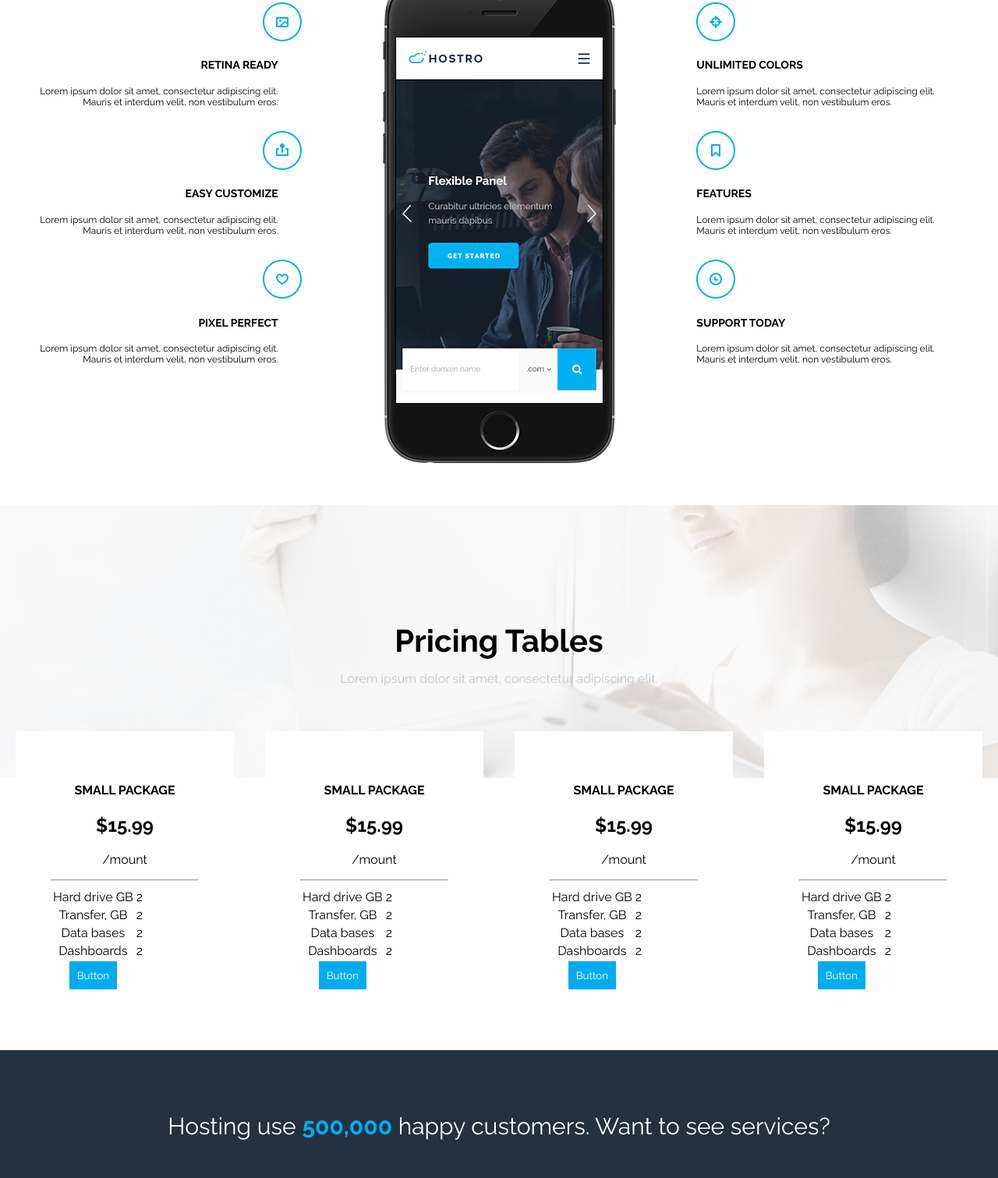
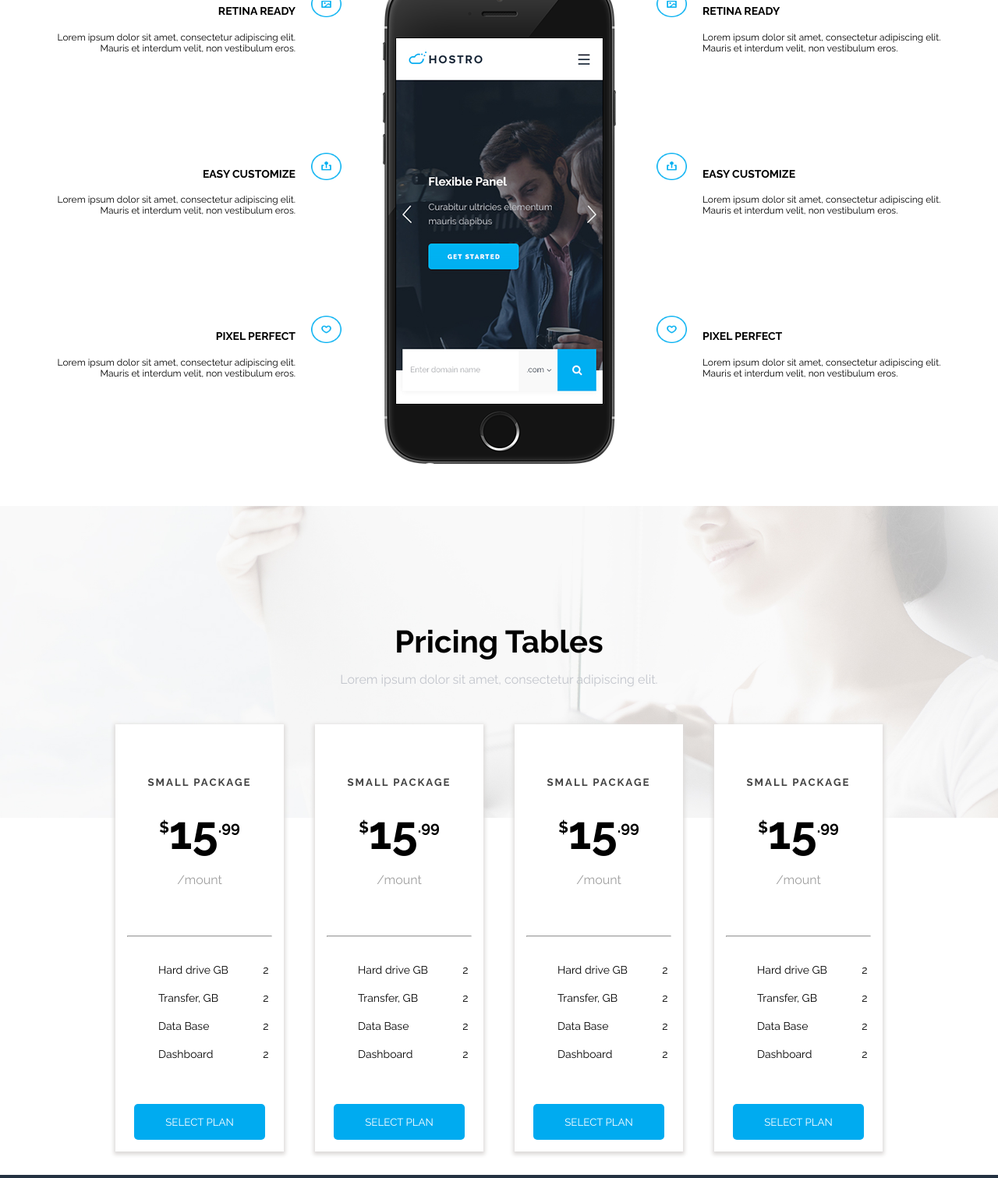
Before and after one commit to Antouche/Proyectos-Coderhouse, a plain HTML site: page Tareas/Proyecto_04/index.html in a window 1280 px wide. Shown: the part 1289-2800 px from the top of the page at 78% size. Drawn offline with Linux system fonts and the light colour scheme.

Commit message:
Se sube proyecto 4 con cambios

```diff
--- a/Tareas/Proyecto_04/assets/css/style.css
+++ b/Tareas/Proyecto_04/assets/css/style.css
@@ -1,6 +1,7 @@
 html, body{
   margin: 0;
   padding: 0;
+  font-family: 'Raleway', 'Open Sans', sans-serif;
 }
 
 header{
@@ -38,7 +39,7 @@ nav a{
 
 nav li {
   color: #000000;
-  font-family: 'Raleway', 'Open Sans', sans-serif;
+
   font-size: 12px;
   display: inline;
   text-align: right;
@@ -123,6 +124,8 @@ padding: 50px 10px 10px 50px;
   font-size: 12px;
 }
 
+
+
 .tituloseccion2{
   text-align: center;
   font-family: 'Raleway', 'Open Sans', sans-serif;
@@ -142,6 +145,7 @@ padding: 50px 10px 10px 50px;
   flex-direction: row;
   text-align: center;
   margin: 0 auto 50px;
+  width: 90%;
 }
 
 .seccion2 h3{
@@ -171,31 +175,35 @@ padding: 50px 10px 10px 50px;
     flex-grow: 1;
     text-align: right;
     position: relative;
-    padding-right: 40px;
+    padding-right: 10px;
+    display: flex;
+    flex-direction: row-reverse;
+
 
 }
-
-.articulosizq li{
-  list-style: none;
-  text-align: right;
+.textosizq{
+  flex-grow: 1;
 }
 
-.articulosizq li h4{
+.textosizq h4{
     color: #000000;
     font-size: 14px;
-    padding-right: 30px;
+    padding-right: 20px;
 }
 
-.articulosizq li p{
+.textosizq p{
   font-size: 12px;
   margin: 0;
   text-align: right;
   padding-bottom: 30px;
-  padding-right: 30px;
+  padding-right: 20px;
 }
 
 .articulosizq img{
   text-align: right;
+  width: 18%;
+  height: 18%;
+
 }
 
 .articleimg{
@@ -208,29 +216,33 @@ padding: 50px 10px 10px 50px;
     flex-grow: 1;
     text-align: left;
     position: relative;
-    padding-right: 50px;
+    padding-left: 10px;
+     display: flex;
+    flex-direction: row;
 }
 
-.articulosder li{
-  list-style: none;
-  text-align: left;
+.textosder{
+  flex-grow: 1;
 }
 
-.articulosder li h4{
+.textosder h4{
     color: #000000;
     font-size: 14px;
+    padding-left: 20px;
 }
 
-.articulosder li p{
+.textosder p{
   font-size: 12px;
   margin: 0;
   text-align: left;
   padding-bottom: 30px;
+  padding-left: 20px;
 }
 
 .articulosder img{
   text-align: left;
-  margin: 0;
+  width: 18%;
+  height: 18%;
 }
 
 .planes{
@@ -238,7 +250,7 @@ padding: 50px 10px 10px 50px;
 }
 
  .titulosplanes{
-  height: 350px;
+  height: 400px;
   background: url(../img/pricing-bg.jpg) no-repeat center center;
   background-size: cover;
 
@@ -266,33 +278,104 @@ text-align: center;
 }
 
 .seccionplanes{
+  width: 80%;
   clear: both;
   display:flex;
   flex-direction: row;
    flex-grow: 1;
-   text-align: center;
+   margin: 0 auto;
 
 
 
 }
 
 .cadaplan{
+  padding: 30px 0px;
+}
 
-  padding: 30px;
+
+.cadaplan h2{
+  font-size: 60px;
+  margin: 0px;
+
+
+}
+
+.cadaplan h5{
+  letter-spacing: 2px;
+  color: #434343;
+}
+
+.cadaplan p{
+color:#a0a0a0;
+
+}
+
+.hrcolor{
+color:red;
+
+}
+
+
+.cadaplan sup{
+  font-size: 20px;
+
+}
+
+.cadaplan ul li{
+  list-style: none;
+  text-align: left;
+}
+
+.cadaplan ul li span{
+  text-align: right;
+  color:red;
+}
+
+.buttonplanes a button{
+  padding:15px 40px;
+  background-color:#00abf0;
+  color:#ffffff;
+  border: none;
+  border-radius: 5px
+}
+
+.flexlistas{
+   display:flex;
+  flex-direction: row;
+  text-align: center;
+}
+
+.flexlistas ul li{
+    font-size: 14px;
+  padding: 10px 0;
+
+}
+
+.lista1{
+  flex-grow: 1;
+
+}
+.lista2{
+  flex-grow: 1;
+
 }
 
 .descripcionplanes{
-  margin: -60px 20px 30px 20px;
+  margin: -120px 20px 30px 20px;
   font-family: 'Raleway', 'Open Sans', sans-serif;
   flex-grow: 1;
   text-align: center;
  padding: 15px;
  clear: both;
  background-color: #ffffff;
+ box-shadow: 0px 2px 5px 2px #dddad9;
+
 }
 
-.descripcionplanes h3{
+.descripcionplanes h2{
   text-align: center;
+
 }
 
 .descripcionplanes p{
@@ -316,6 +399,7 @@ text-align: center;
 .prefooter p{
   color: #ffffff;
   font-size: 30px;
+  font-weight: lighter;
 
 }
 
@@ -328,15 +412,15 @@ text-align: center;
 footer{
 	background-color: #151d26;
 	clear: both;
-
+  display: flex;
+  flex-direction: row;
 }
 .textofooter{
-  display: inline-block;
+  flex-grow: 1;
 }
 
 footer p{
-    margin: 0 auto;
-    padding:30px 15px 30px 0;
+  margin-left: 20px;
 	color: #c2c5cc;
   font-family: 'Raleway', 'Open Sans', sans-serif;
 }
@@ -344,6 +428,8 @@ footer p{
 footer nav{
   display: inline;
   text-align: right;
+  flex-grow: 1;
+  margin-right: 20px;
 }
 footer nav li {
   color: #c2c5cc;
--- a/Tareas/Proyecto_04/index.html
+++ b/Tareas/Proyecto_04/index.html
@@ -3,7 +3,7 @@
 <head>
 	<title>A Web Page</title>
 	<meta charset="UTF-8">
-	<link href='https://fonts.googleapis.com/css?family=Raleway:400,700' rel='stylesheet' type='text/css'>
+	<link href='https://fonts.googleapis.com/css?family=Raleway:400,300,700' rel='stylesheet' type='text/css'>
 	<link rel="stylesheet" type="text/css" href="assets/css/style.css">
 	<script type="text/javascript"></script>
 </head>
@@ -61,22 +61,27 @@
 	<div class="seccion2">
 	<div class="columns">
 		<article class="articulosizq">
-			<ul>
-			<li><img src="assets/img/ser1.png">
+			<img src="assets/img/ser1.png">
+
+			<div class="textosizq">
 			<h4>RETINA READY</h4>
-			<p>Lorem ipsum dolor sit amet, consectetur adipiscing elit. Mauris et interdum velit, non vestibulum eros.</p> </li>
+			<p>Lorem ipsum dolor sit amet, consectetur adipiscing elit. Mauris et interdum velit, non vestibulum eros.</p> </div>
+			</article>
+		<article class="articulosizq">
 
-
-			<li><img src="assets/img/ser2.png">
+			<img src="assets/img/ser2.png">
+			<div class="textosizq">
 			<h4>EASY CUSTOMIZE</h4>
 			<p>Lorem ipsum dolor sit amet, consectetur adipiscing elit.
-Mauris et interdum velit, non vestibulum eros.</p></li>
-		<li>
+Mauris et interdum velit, non vestibulum eros.</p></div>
+		</article>
+		<article class="articulosizq">
 			<img src="assets/img/ser3.png">
+
+			<div class="textosizq">
 			<h4>PIXEL PERFECT</h4>
 			<p>Lorem ipsum dolor sit amet, consectetur adipiscing elit.
-Mauris et interdum velit, non vestibulum eros.</p></li>
-		</ul>
+Mauris et interdum velit, non vestibulum eros.</p></div>
 		</article>
 	</div>
 	<div class="columns">
@@ -86,19 +91,27 @@ Mauris et interdum velit, non vestibulum eros.</p></li>
 	</div>
 	<div class="columns">
 		<article class="articulosder">
-			<ul>
-			<li>
-			<img src="assets/img/ser4.png">
-			<h4>UNLIMITED COLORS</h4>
-			<p>Lorem ipsum dolor sit amet, consectetur adipiscing elit. Mauris et interdum velit, non vestibulum eros.</p></li>
+			<img src="assets/img/ser1.png">
 
-			<li><img src="assets/img/ser5.png">
-			<h4>FEATURES</h4>
-			<p>Lorem ipsum dolor sit amet, consectetur adipiscing elit. Mauris et interdum velit, non vestibulum eros.</p></li>
+			<div class="textosder">
+			<h4>RETINA READY</h4>
+			<p>Lorem ipsum dolor sit amet, consectetur adipiscing elit. Mauris et interdum velit, non vestibulum eros.</p> </div>
+			</article>
+		<article class="articulosder">
 
-			<li><img src="assets/img/ser6.png">
-			<h4>SUPPORT TODAY</h4>
-			<p>Lorem ipsum dolor sit amet, consectetur adipiscing elit. Mauris et interdum velit, non vestibulum eros.</p></li>
+			<img src="assets/img/ser2.png">
+			<div class="textosder">
+			<h4>EASY CUSTOMIZE</h4>
+			<p>Lorem ipsum dolor sit amet, consectetur adipiscing elit.
+Mauris et interdum velit, non vestibulum eros.</p></div>
+		</article>
+		<article class="articulosder">
+			<img src="assets/img/ser3.png">
+
+			<div class="textosder">
+			<h4>PIXEL PERFECT</h4>
+			<p>Lorem ipsum dolor sit amet, consectetur adipiscing elit.
+Mauris et interdum velit, non vestibulum eros.</p></div>
 		</article>
 	</div>
 	</div>
@@ -112,152 +125,200 @@ Mauris et interdum velit, non vestibulum eros.</p></li>
 	</div>
 </div>
 	<div class="seccionplanes">
-	<article class="descripcionplanes">
+	<article class="descripcionplanes" >
 		<div class="cadaplan">
 
-				<h4>SMALL PACKAGE</h4>
+				<h5>SMALL PACKAGE</h5>
 
 
-				<h2>$15.99</h2>
+				<h2><sup>$</sup>15<sup>.99</sup></h2>
 				<p>/mount</p>
+			<br>
+			<br>
+
+				<hr>
+			<div class="flexlistas">
+			<div class="lista1">
+			<ul>
+
+				<li>Hard drive GB </li>
 
 
-				<hr>
+				<li>Transfer, GB</li>
 
 
-			<table>
-			</tr>
-				<td>Hard drive GB</td>
-				<td>2</td>
-			</tr>
-			<tr>
-				<td>Transfer, GB</td>
-				<td>2</td>
-			</tr>
-			<tr>
-				<td>Data bases</td>
-				<td>2</td>
-			</tr>
-			<tr>
-				<td>Dashboards</td>
-				<td>2</td>
-			</tr>
-			<tr>
-				<td><a href="#"><button>Button</button></a></td>
-			</tr>
-
-		</table>
-		</div>
-	</article>
-	<article class="descripcionplanes">
-		<div class="cadaplan" >
-
-				<h4>SMALL PACKAGE</h4>
+				<li>Data Base</li>
 
 
-				<h2>$15.99</h2>
-				<p>/mount</p>
+				<li>Dashboard</li>
+			</ul>
+			</div>
+			<div class="lista2">
+			<ul>
+
+				<li>2 </li>
 
 
-				<hr>
+				<li>2</li>
 
 
-			<table>
-			</tr>
-				<td>Hard drive GB</td>
-				<td>2</td>
-			</tr>
-			<tr>
-				<td>Transfer, GB</td>
-				<td>2</td>
-			</tr>
-			<tr>
-				<td>Data bases</td>
-				<td>2</td>
-			</tr>
-			<tr>
-				<td>Dashboards</td>
-				<td>2</td>
-			</tr>
-			<tr>
-				<td><a href="#"><button>Button</button></a></td>
-			</tr>
-
-		</table>
-		</div>
-	</article>
-	<article class="descripcionplanes">
-		<div class="cadaplan">
-
-				<h4>SMALL PACKAGE</h4>
+				<li>2</li>
 
 
-				<h2>$15.99</h2>
-				<p>/mount</p>
-
-
-				<hr>
-
-
-			<table>
-			</tr>
-				<td>Hard drive GB</td>
-				<td>2</td>
-			</tr>
-			<tr>
-				<td>Transfer, GB</td>
-				<td>2</td>
-			</tr>
-			<tr>
-				<td>Data bases</td>
-				<td>2</td>
-			</tr>
-			<tr>
-				<td>Dashboards</td>
-				<td>2</td>
-			</tr>
-			<tr>
-				<td><a href="#"><button>Button</button></a></td>
-			</tr>
-
-		</table>
+				<li>2</li>
+			</ul>
+		</div>
+		</div>
+		</div>
+		<div class="buttonplanes">
+			<a href="#"><button>SELECT PLAN</button></a>
 		</div>
 	</article>
 	<article class="descripcionplanes" >
 		<div class="cadaplan">
 
-				<h4>SMALL PACKAGE</h4>
+				<h5>SMALL PACKAGE</h5>
 
 
-				<h2>$15.99</h2>
+				<h2><sup>$</sup>15<sup>.99</sup></h2>
 				<p>/mount</p>
+			<br>
+			<br>
+
+				<hr>
+			<div class="flexlistas">
+			<div class="lista1">
+			<ul>
+
+				<li>Hard drive GB </li>
 
 
-				<hr>
+				<li>Transfer, GB</li>
 
 
-			<table>
-			</tr>
-				<td>Hard drive GB</td>
-				<td>2</td>
-			</tr>
-			<tr>
-				<td>Transfer, GB</td>
-				<td>2</td>
-			</tr>
-			<tr>
-				<td>Data bases</td>
-				<td>2</td>
-			</tr>
-			<tr>
-				<td>Dashboards</td>
-				<td>2</td>
-			</tr>
-			<tr>
-				<td><a href="#"><button>Button</button></a></td>
-			</tr>
+				<li>Data Base</li>
 
-		</table>
+
+				<li>Dashboard</li>
+			</ul>
+			</div>
+			<div class="lista2">
+			<ul>
+
+				<li>2 </li>
+
+
+				<li>2</li>
+
+
+				<li>2</li>
+
+
+				<li>2</li>
+			</ul>
+		</div>
+		</div>
+		</div>
+		<div class="buttonplanes">
+			<a href="#"><button>SELECT PLAN</button></a>
+		</div>
+	</article>
+	<article class="descripcionplanes" >
+		<div class="cadaplan">
+
+				<h5>SMALL PACKAGE</h5>
+
+
+				<h2><sup>$</sup>15<sup>.99</sup></h2>
+				<p>/mount</p>
+			<br>
+			<br>
+
+				<hr class="hrcolor">
+			<div class="flexlistas">
+			<div class="lista1">
+			<ul>
+
+				<li>Hard drive GB </li>
+
+
+				<li>Transfer, GB</li>
+
+
+				<li>Data Base</li>
+
+
+				<li>Dashboard</li>
+			</ul>
+			</div>
+			<div class="lista2">
+			<ul>
+
+				<li>2 </li>
+
+
+				<li>2</li>
+
+
+				<li>2</li>
+
+
+				<li>2</li>
+			</ul>
+		</div>
+		</div>
+		</div>
+		<div class="buttonplanes">
+			<a href="#"><button>SELECT PLAN</button></a>
+		</div>
+	</article>
+	<article class="descripcionplanes" >
+		<div class="cadaplan">
+
+				<h5>SMALL PACKAGE</h5>
+
+
+				<h2><sup>$</sup>15<sup>.99</sup></h2>
+				<p>/mount</p>
+			<br>
+			<br>
+
+				<hr>
+			<div class="flexlistas">
+			<div class="lista1">
+			<ul>
+
+				<li>Hard drive GB </li>
+
+
+				<li>Transfer, GB</li>
+
+
+				<li>Data Base</li>
+
+
+				<li>Dashboard</li>
+			</ul>
+			</div>
+			<div class="lista2">
+			<ul>
+
+				<li>2 </li>
+
+
+				<li>2</li>
+
+
+				<li>2</li>
+
+
+				<li>2</li>
+			</ul>
+		</div>
+		</div>
+		</div>
+		<div class="buttonplanes">
+			<a href="#"><button>SELECT PLAN</button></a>
 		</div>
 	</article>
 	</div>
```
